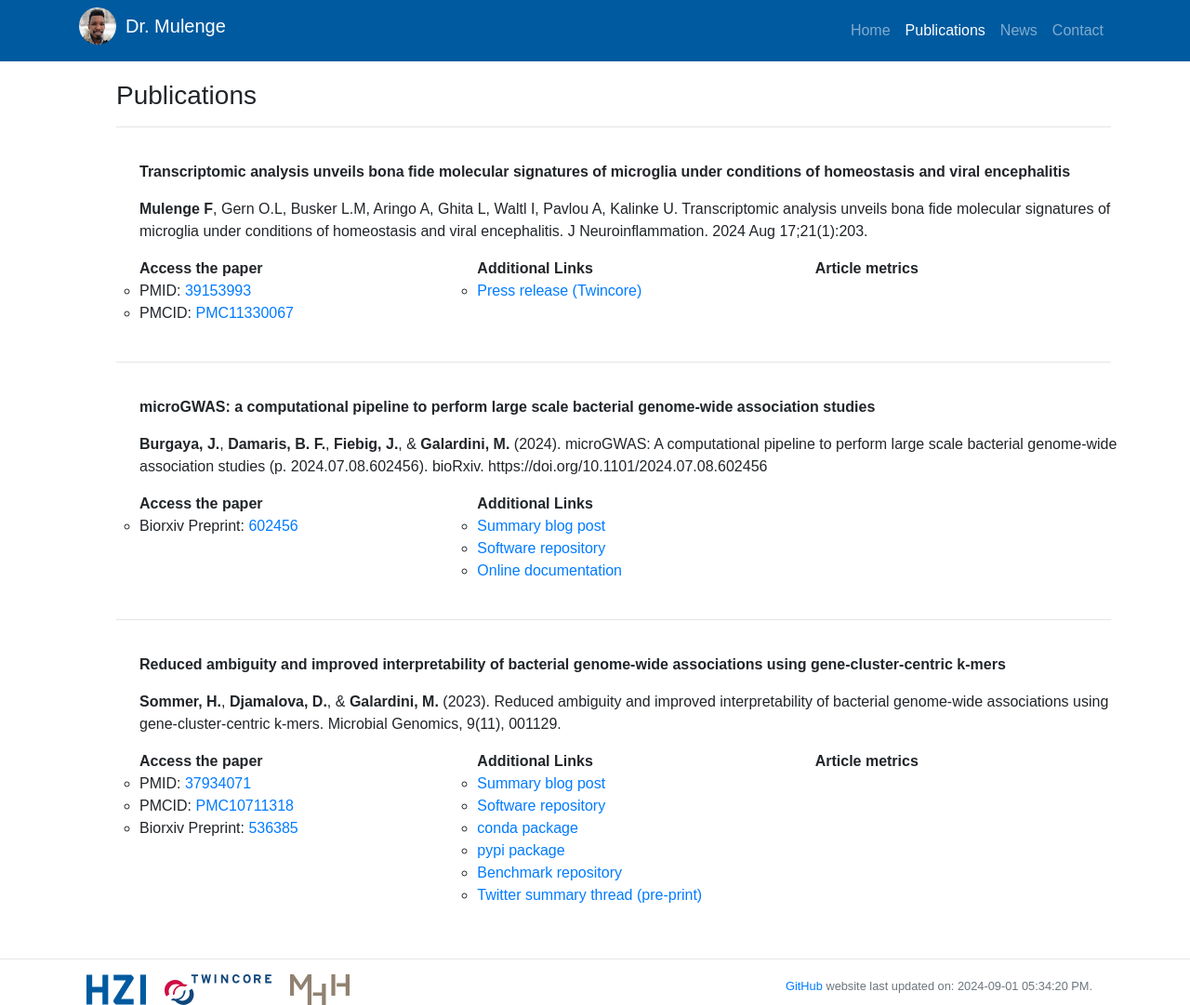
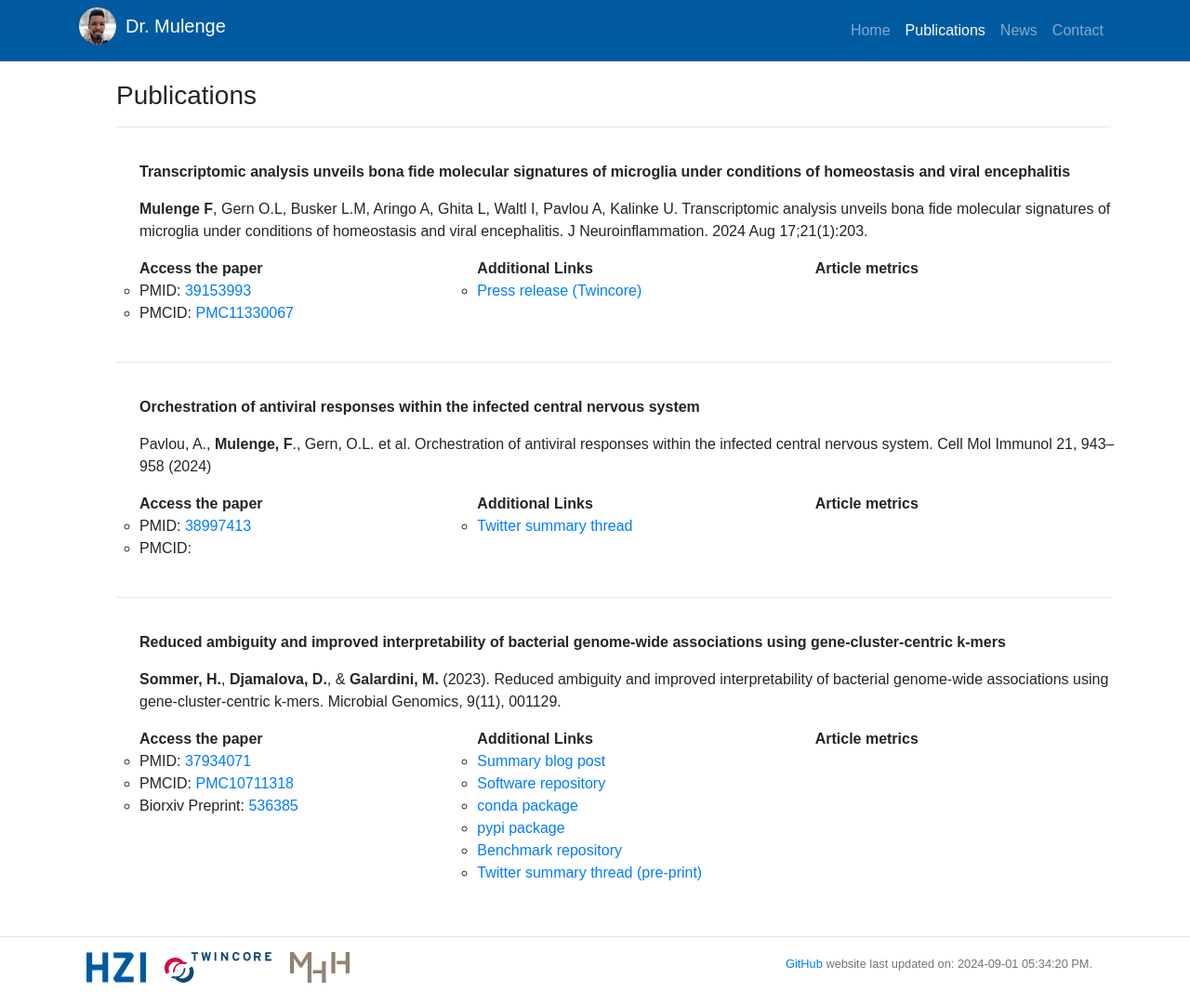
Before and after one commit to fmulenge/fmulenge.github.io, a Jekyll site: the page built from publications/index.html, in a window 1280 px wide. Shown: the whole page at 93% size. Built offline with Jekyll 4.4.1, drawn with Linux system fonts in a browser that asks for light colours; comment, search, counter and statistics services are not loaded; after the commit the page ends 1057 px from its top, so only the background shows below that.

Commit message:
Update publications.yml

```diff
--- a/_data/publications.yml
+++ b/_data/publications.yml
@@ -43,25 +43,21 @@
  - title: "Transcriptomic analysis unveils bona fide molecular signatures of microglia under conditions of homeostasis and viral encephalitis"
    citation: "**Mulenge F**, Gern O.L, Busker L.M, Aringo A, Ghita L, Waltl I, Pavlou A, Kalinke U. Transcriptomic analysis unveils bona fide molecular signatures of microglia under conditions of homeostasis and viral encephalitis. J Neuroinflammation. 2024 Aug 17;21(1):203."
    date: '202408'
-   image: '/static/img/news/20230823_interactions.jpg'
    pmid: '39153993'
    pmcid: 'PMC11330067'
    links:
      - name: Press release (Twincore)
        url: ""
 
- - title: "microGWAS: a computational pipeline to perform large scale bacterial genome-wide association studies"
-   citation: "**Burgaya, J.**, **Damaris, B. F.**, **Fiebig, J.**, & **Galardini, M.** (2024). microGWAS: A computational pipeline to perform large scale bacterial genome-wide association studies (p. 2024.07.08.602456). bioRxiv. https://doi.org/10.1101/2024.07.08.602456"
-   date: '202407'
-   image: '/static/img/pub/burgaya_damaris_fiebig_2024.png'
-   biorxiv: '2024.07.08.602456'
+ - title: "Orchestration of antiviral responses within the infected central nervous system"
+   citation: "Pavlou, A., **Mulenge, F**., Gern, O.L. et al. Orchestration of antiviral responses within the infected central nervous system. Cell Mol Immunol 21, 943–958 (2024)"
+   date: '202408'
+   pmid: '38997413'
+   pmcid: ''
    links:
-     - name: Summary blog post
-       url: "../2024/07/10/Making-microbial-GWAS-accessible-through-a-bit-of-plumbing/"
-     - name: Software repository
-       url: https://github.com/microbial-pangenomes-lab/microGWAS
-     - name: Online documentation
-       url: https://microgwas.readthedocs.io
+     - name: Twitter summary thread
+       url: ""
+
 
  - title: "Reduced ambiguity and improved interpretability of bacterial genome-wide associations using gene-cluster-centric k-mers"
    citation: "**Sommer, H.**, **Djamalova, D.**, & **Galardini, M.** (2023). Reduced ambiguity and improved interpretability of bacterial genome-wide associations using gene-cluster-centric k-mers. Microbial Genomics, 9(11), 001129."
```
